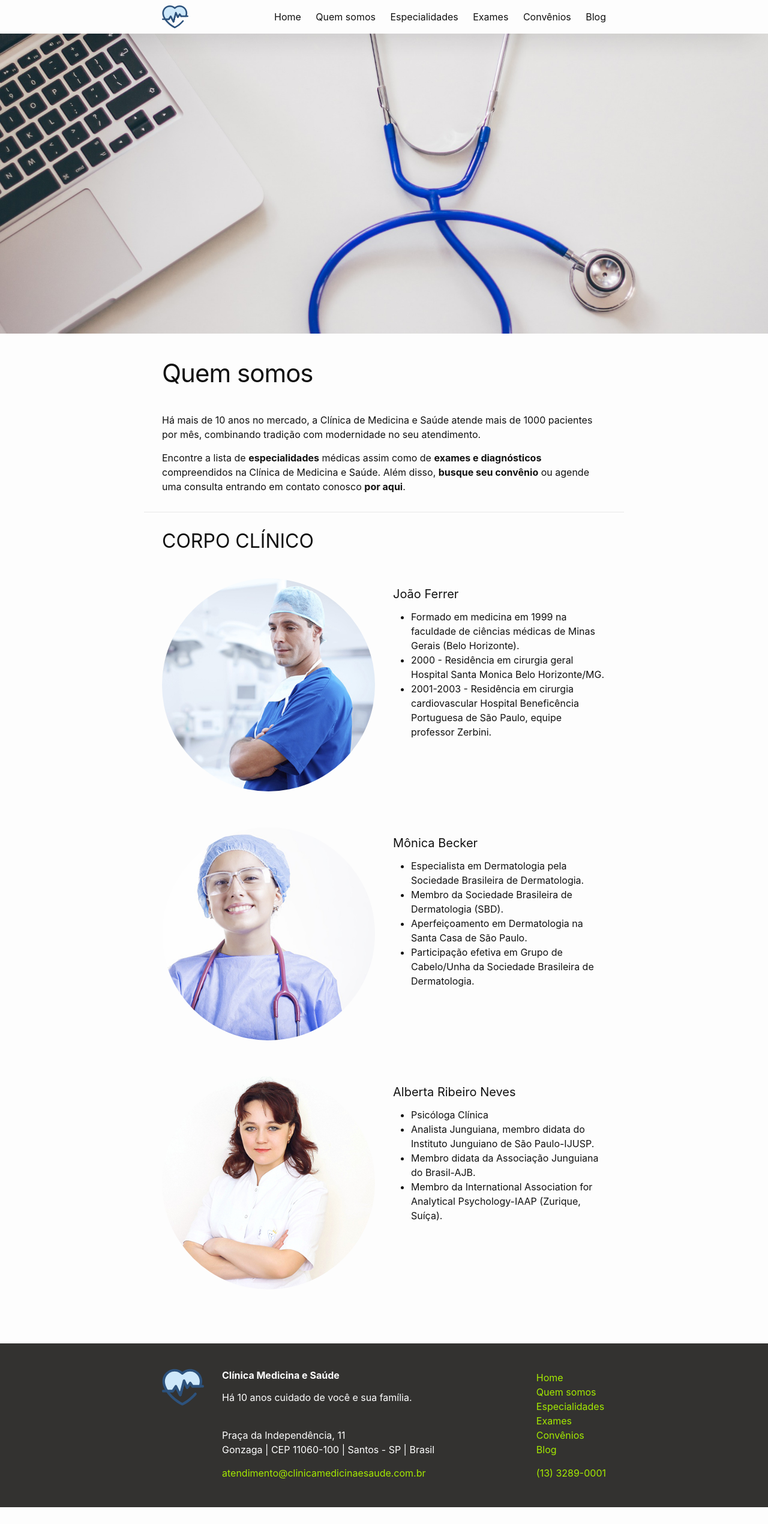
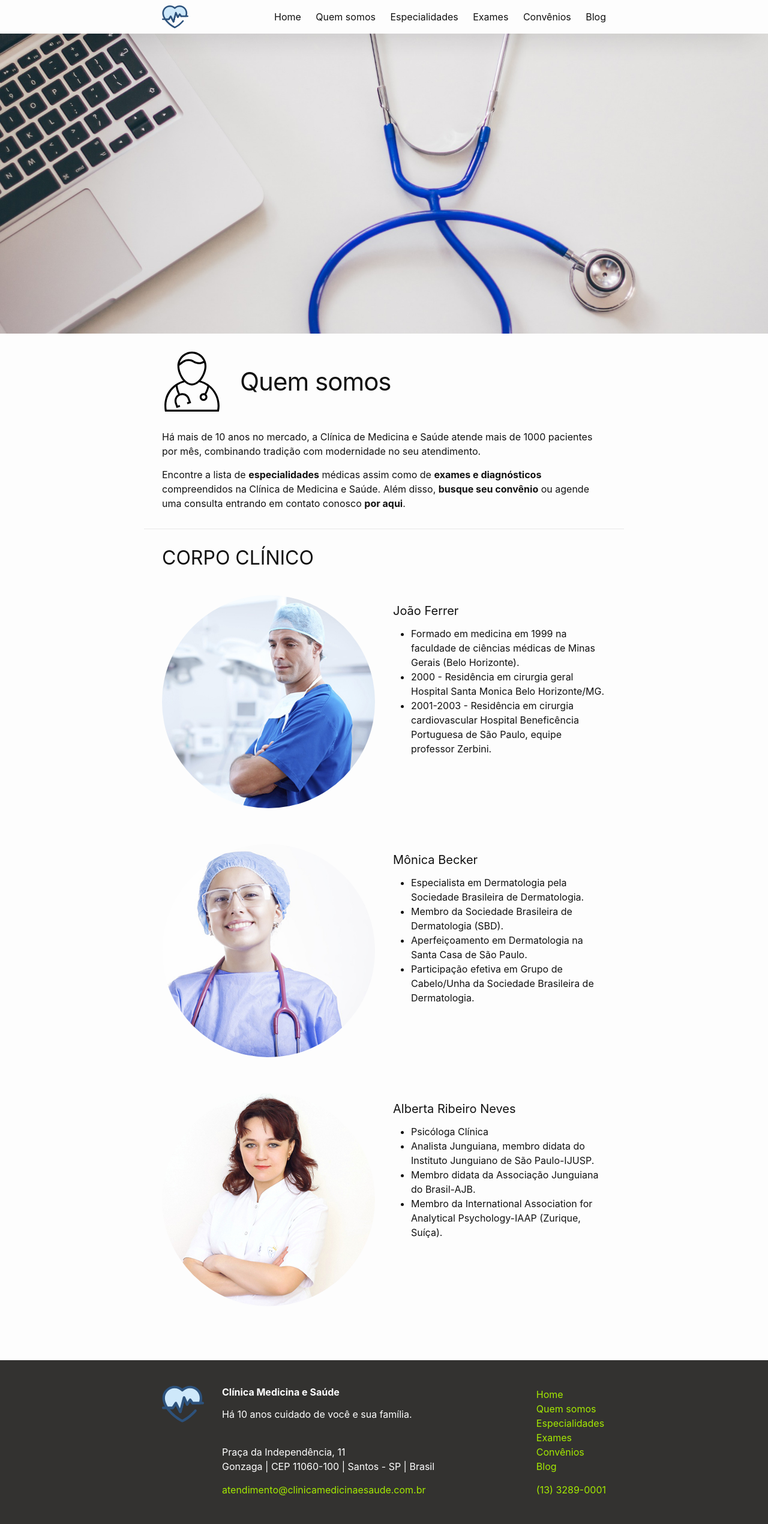
Before and after one commit to CopaTecnologia/medicinaesaude, a Jekyll site: the page built from sobre.markdown, in a window 1280 px wide. Shown: the whole page at 60% size. Built offline with Jekyll 4.4.1, drawn with Linux system fonts in a browser that asks for light colours; before the commit the page ends 2512 px from its top, so only the background shows below that.

Commit message:
Campo para o ícone nas páginas de primeiro plano

```diff
--- a/_config.yml
+++ b/_config.yml
@@ -27,6 +27,7 @@ defaults:
     type: pages
   values:
     layout: page
+    icon_image:
     cover_image:
 - scope:
     path: ''
--- a/_layouts/page.html
+++ b/_layouts/page.html
@@ -7,7 +7,16 @@ layout: default
 <article class="post page-content">
 
   <header class="post-header wrapper">
-    <h1 class="post-title">{{ page.title }}</h1>
+    <div data-grid="center spacing">
+
+      {% if page.icon_image %}
+        <div data-cell="shrink">
+          <img src="{{ site.baseurl }}{{ page.icon_image }}" alt="ícone de {{ page.title }}" width="100" height="100">
+        </div>
+      {% endif %}
+
+      <h1 class="post-title">{{ page.title }}</h1>
+    </div>
   </header>
 
   <div class="post-content">
```
